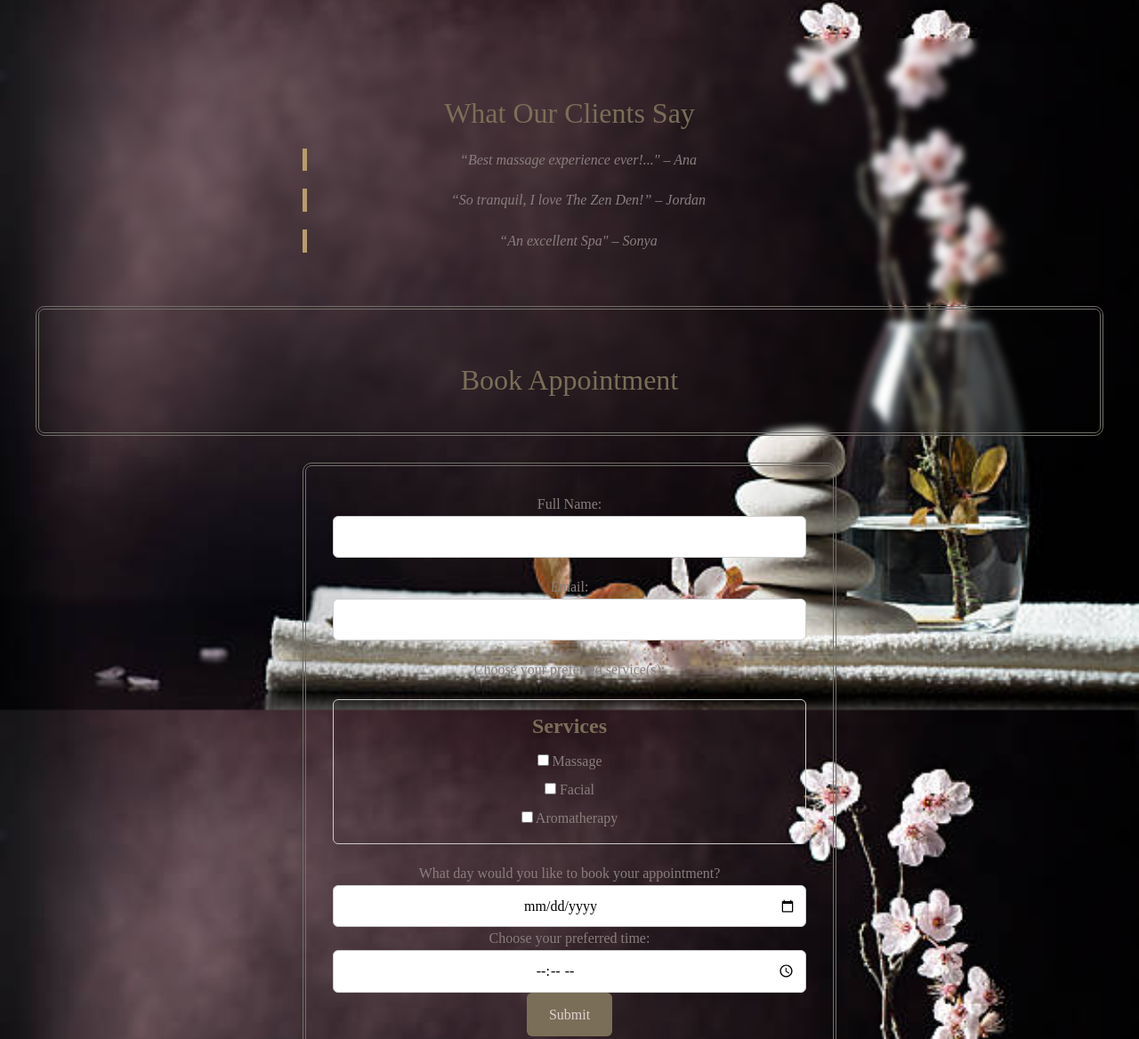
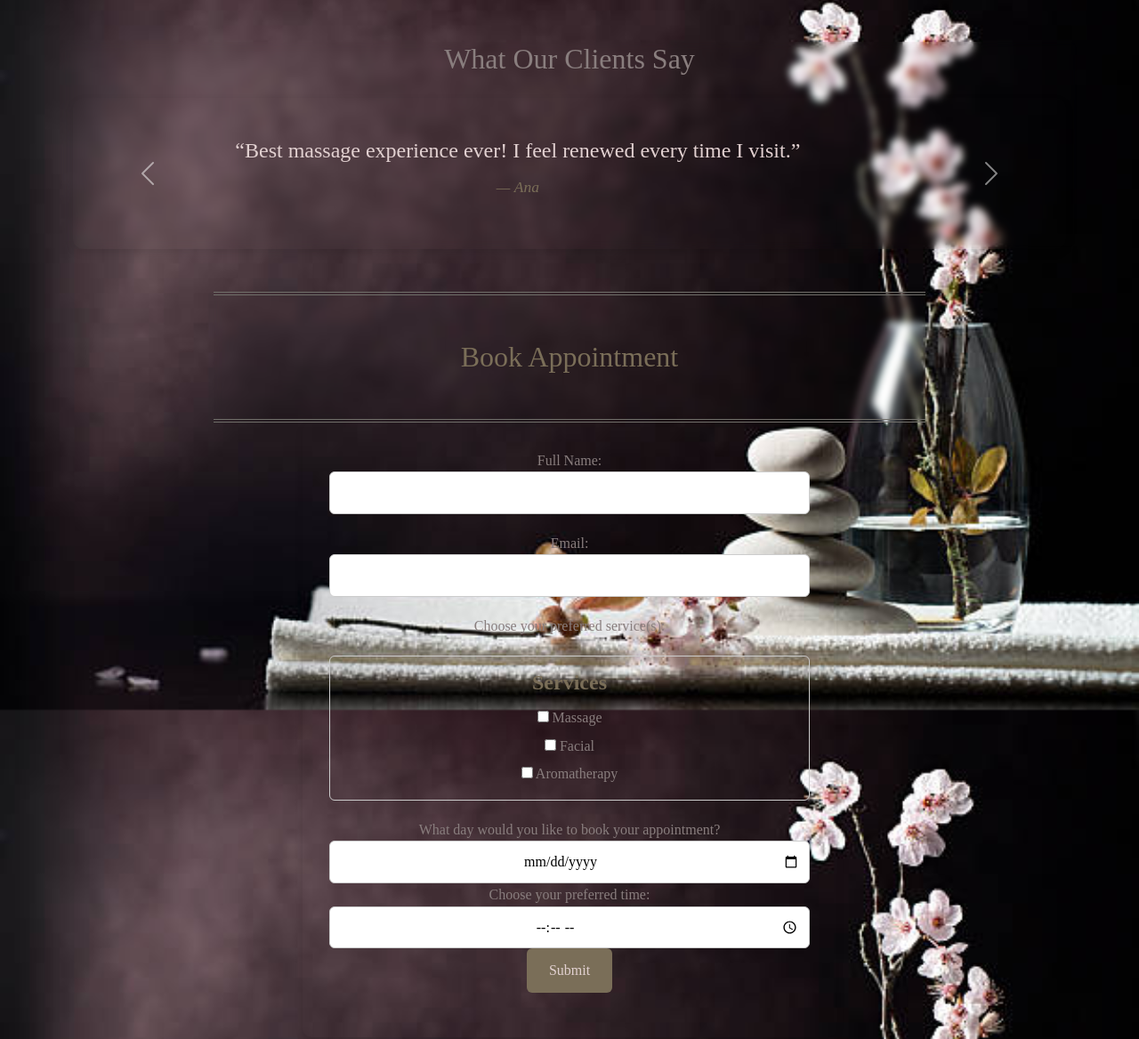
Before and after one commit to cmacias076/ProjectZenDen, a plain HTML site: page index.html in a window 1280 px wide. Shown: the part 1762-2930 px from the top of the page at 89% size. Drawn offline with nearby package versions, Linux system fonts and the light colour scheme; a web font is replaced by a local one.

Commit message:
added carousel to testimonials section

```diff
--- a/index.html
+++ b/index.html
@@ -88,7 +88,7 @@
 
 
      <section id="wellness" class="container my-5">
-          <h2 class="text-center mb-4">The Wellness Nook</h2>
+          <h2 class="text-center md-4">The Wellness Nook</h2>
           <div class="row">
       <div class="col-md-6">
           <h3>The Secret to Radiant Skin</h3>
@@ -108,18 +108,47 @@
       </div>
     </section>
 
-    <section id="testimonials">
-      <h2>What Our Clients Say</h2>
-      <blockquote>
-        “Best massage experience ever!..." – Ana
-      </blockquote>
-      <blockquote>
-        “So tranquil, I love The Zen Den!” – Jordan
-      </blockquote>
-      <blockquote>
-        “An excellent Spa" – Sonya
-      </blockquote>
-    </section>
+    <section class="container my-5">
+         <h2 class="text-center mb-4">What Our Clients Say</h2>
+          <div id="testimonialCarousel" class="carousel slide" data-bs-ride="carousel">
+
+    <div class="carousel-inner">
+
+      <div class="carousel-item active text-center">
+        <blockquote class="blockquote">
+          <p class="mb-4">“Best massage experience ever! I feel renewed every time I visit.”</p>
+          <footer class="blockquote-footer">Ana</footer>
+        </blockquote>
+      </div>
+
+      <div class="carousel-item text-center">
+        <blockquote class="blockquote">
+          <p class="mb-4">“So tranquil, I love The Zen Den!”</p>
+          <footer class="blockquote-footer">Jordan</footer>
+        </blockquote>
+      </div>
+
+      <div class="carousel-item text-center">
+        <blockquote class="blockquote">
+          <p class="mb-4">“An excellent spa — relaxing, professional, and beautiful.”</p>
+          <footer class="blockquote-footer">Sonya</footer>
+        </blockquote>
+      </div>
+      </div>
+
+      <button class="carousel-control-prev" type="button" data-bs-target="#testimonialCarousel" data-bs-slide="prev">
+      <span class="carousel-control-prev-icon"></span>
+    </button>
+    <button class="carousel-control-next" type="button" data-bs-target="#testimonialCarousel" data-bs-slide="next">
+      <span class="carousel-control-next-icon"></span>
+    </button>
+  </div>
+</section>
+
+
+
+
+
 
     <section id="book-appointment">
       <h2>Book Appointment</h2>
--- a/styles/styles.css
+++ b/styles/styles.css
@@ -121,13 +121,11 @@ section {
 }
 
 #wellness {
-  padding: 40px 20px;
-  margin: 50px 0;
+  text-align: center;
+  padding: 40px 25px;
+  margin-top: 10px;
   border-radius: 10px;
-  border-top: 4px double #706e69;
-  border-bottom: 4px double #706e69;
-  border-left: 4px double #706e69;
-  border-right: 4px double #706e69;
+  border-style:double;
 }
 
 #wellness h2 {
@@ -141,51 +139,41 @@ section {
   margin-top: 20px;
 }
 
-#testimonials {
-  padding: 40px 20px;
-  border-radius: 10px;
+.carousel {
+  padding: 40px;
+  border-radius: 12px;
+  box-shadow: 0 4px 10px rgba(0,0,0,0.1);
 }
 
-#testimonials h2 {
-  margin: 25px 0;
-  color: #7a6e58;
-  margin-bottom: 20px;
+.blockquote p {
+  font-size: 1.5rem;
+  color: #e2d1d1;
 }
 
-#testimonials blockquote {
+.blockquote-footer {
   font-style: italic;
-  color: #897e7e;
-  margin: 20px auto;
-  max-width: 600px;
-  border-left: 5px solid #b89c6b;
-  padding-left: 15px;
+  color: #7a6e58;
 }
 
 #book-appointment {
-  margin-bottom: 30px;
-  padding: 40px 20px 20px;
-  border-radius: 10px;
+  width: 800px;
+  margin: 0 auto;
+  padding: 20px;
+  border-radius: 0px;
   border-top: 4px double #706e69;
-  border-left: 4px double #706e69;
-  border-right: 4px double #706e69;
   border-bottom: 4px double #706e69;
-  text-align: center;
 }
 
 #book-appointment h2 {
   color:#7a6e58;
-  margin-bottom: 20px;
-  margin-top: 20px;
+  text-align: center;
+  margin: 30px 0;
 }
 
 form {
   max-width: 600px;
   margin: 0 auto;
   padding: 30px;
-  border-top: 4px double #706e69;
-  border-left: 4px double #706e69;
-  border-right: 4px double #706e69;
-  border-bottom: 4px double #706e69;
   border-radius: 10px;
   box-shadow: 0 4px 8px rgba(0,0,0,0.1);
 }
@@ -193,6 +181,7 @@ form {
 .form-row {
   margin-bottom: 20px;
 }
+
 label {
   display: block;
   margin-bottom: 6px;
@@ -239,7 +228,6 @@ legend {
 .site-footer {
   text-align: center;
   padding: 20px;
-  background-color: rgba(232, 223, 211, 0.8);
   color: #7a6e58;
   font-size: 0.9rem;
   margin-top: 40px;
```
